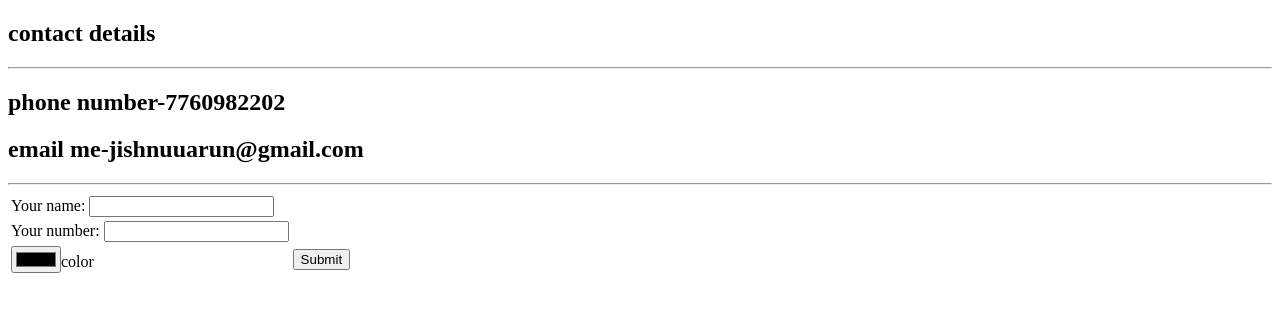
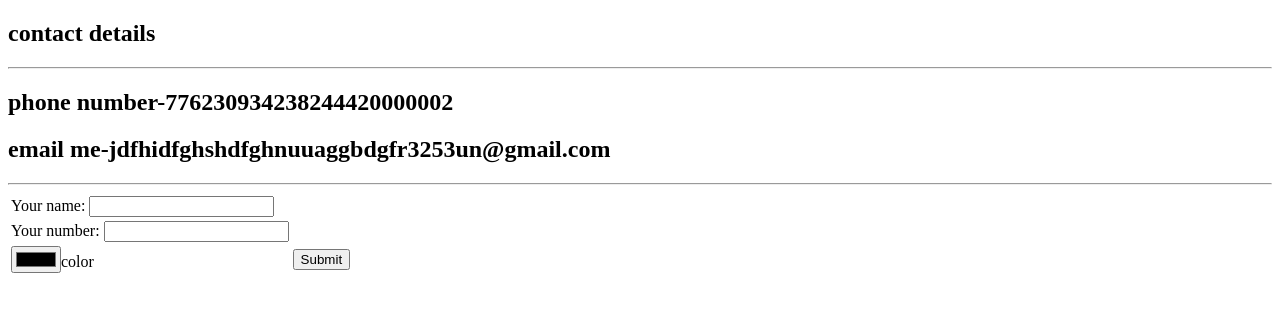
Before and after one commit to jishnuarun007/cv, a plain HTML site: page contact.html in a window 1280 px wide. Drawn offline with Linux system fonts and the light colour scheme.

Commit message:
Update contact.html

```diff
--- a/contact.html
+++ b/contact.html
@@ -9,8 +9,8 @@
   <body>
     <h2>contact details</h2>
     <hr />
-    <h2>phone number-7760982202</h2>
-    <h2>email me-jishnuuarun@gmail.com</h2>
+    <h2>phone number-776230934238244420000002</h2>
+    <h2>email me-jdfhidfghshdfghnuuaggbdgfr3253un@gmail.com</h2>
     <hr />
     <table>
       <tr>
@@ -28,7 +28,7 @@
       </tr>
       <tr>
         <td><input type="color" />color</td>
-        <td><input type="submit" /></td>
+        <td><input type="submit"  /></td>
       </tr>
     </table>
   </body>
```
